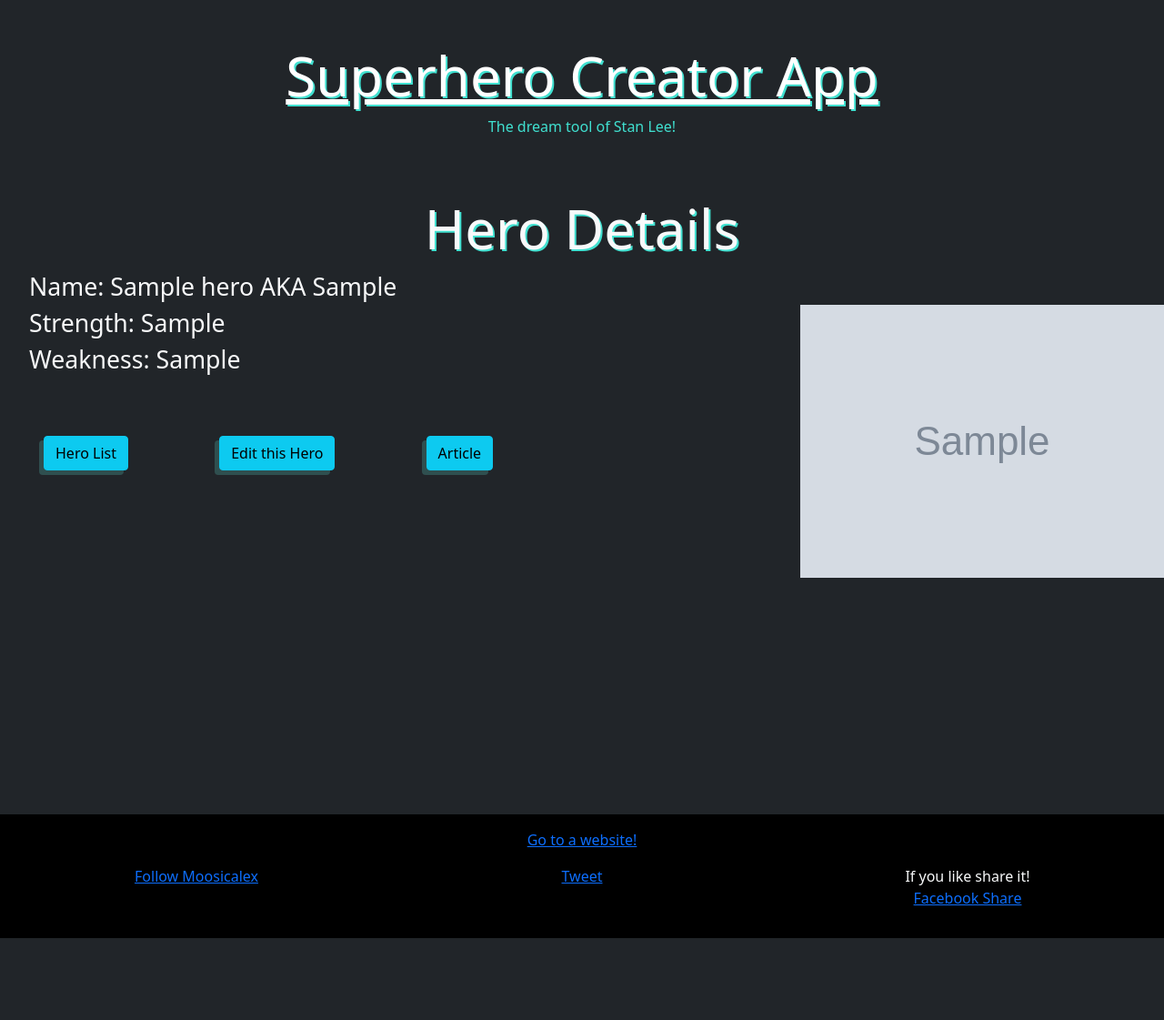
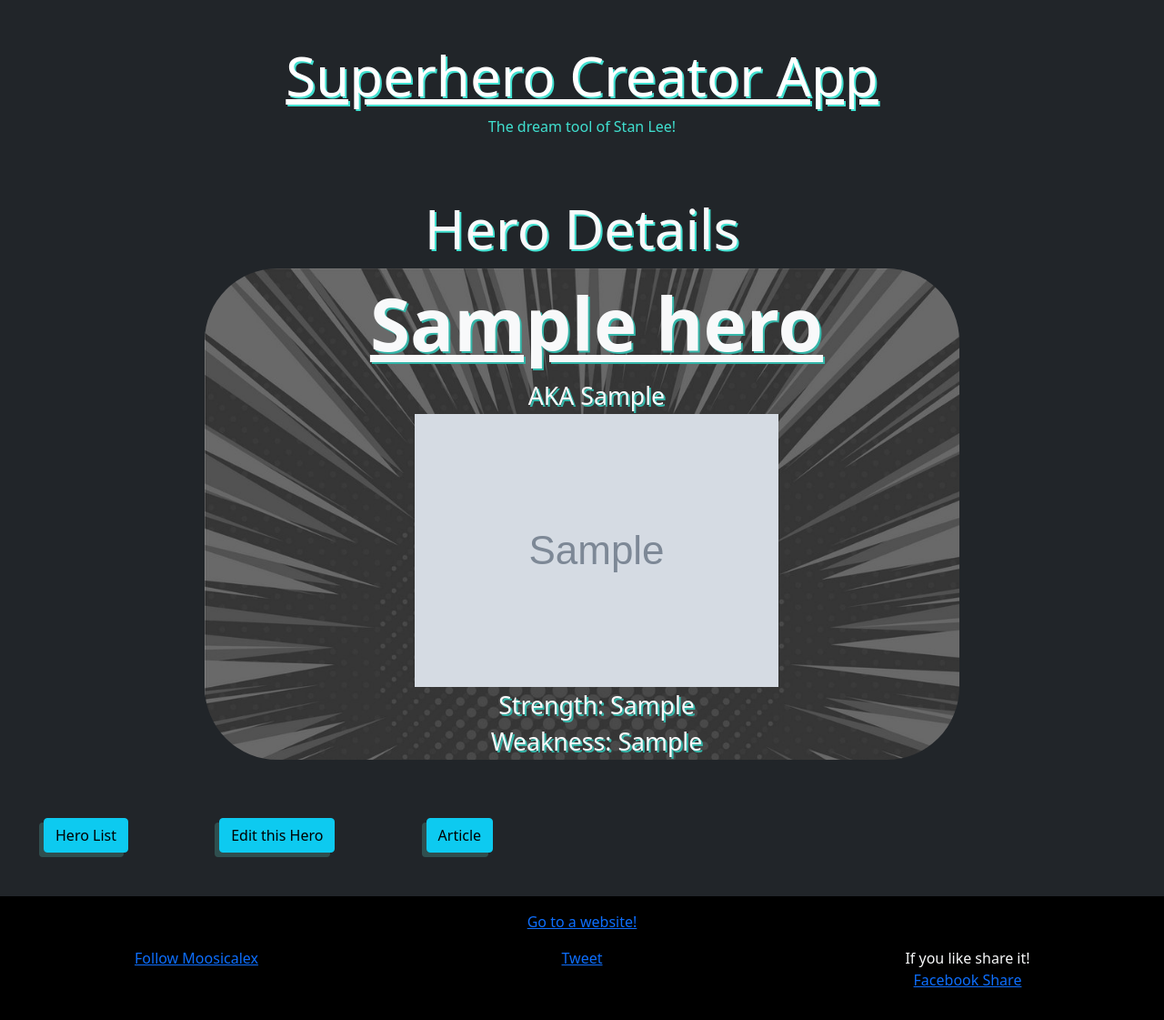
Before and after one commit to Moosicalex/BACS350, a Django app: page /hero/1 in a window 1280 px wide. Shown: the part 107-1228 px from the top of the page at 91% size. Before the commit the page ends 1138 px from the top, so only its background shows below. Run offline with Django 3.2, Linux system fonts and the light colour scheme; tables that the repository leaves empty hold one stand-in row (values such as "Sample post"); grey boxes marked "Sample" are stand-in pictures; some libraries are stand-ins or nearby versions.

Commit message:
lots of aesthetic changes

```diff
--- a/week10/Superhero/static/hero_4.css
+++ b/week10/Superhero/static/hero_4.css
@@ -16,6 +16,12 @@ h1  {
     font-size: 60px;
 }
 
+.heroName {
+    font-size: 60pt;
+    font-weight: 700;
+    text-decoration: underline;
+}
+
 img {
     max-width:700px;
     height:auto;
@@ -28,7 +34,8 @@ img {
     max-width:450px;
     height:auto;
     width:auto;
-    float: right;
+    float: none;
+    justify-content: center;
 }
 
 
--- a/week10/Superhero/templates/hero_detail.html
+++ b/week10/Superhero/templates/hero_detail.html
@@ -5,11 +5,13 @@
 <header>
     <h1 class="bg-dark text-light">Hero Details</h1>
 </header>
-<ul>
-    <li>Name: {{ object.name }} AKA {{ object.identity }}</li>
-    <a href="{{object.image}}">
-    <img style="max-height:450px; max-width:450px;" src="{{ object.image }}" alt="{{ object.name }} has left the building">
-    </a>
+<ul class="text-center" style="background-image: url('../static/images/background.jpg'); background-repeat: no-repeat; background-size: cover; border-radius: 60pt; text-shadow:2px 2px rgb(52, 182, 169); margin-left: 225px; margin-right: 225px;">
+    <li><div class="heroName"> {{ object.name }}</div> AKA {{ object.identity }}</li>
+    <div class=" text-center">
+        <a href="{{object.image}}">
+            <img class="descImg" style="max-width:450px; " src="{{ object.image }}" alt="{{ object.name }} has left the building">
+        </a>
+    </div>
     <li>Strength: {{ object.strength }}</li>
     <li>Weakness: {{ object.weakness }}</li>
 </ul>
--- a/week10/Superhero/templates/superhero_theme.html
+++ b/week10/Superhero/templates/superhero_theme.html
@@ -7,7 +7,7 @@
     <meta name="viewport" content="width=device-width, initial-scale=1.0">
     <title>Superhero</title>
     <link href="https://cdn.jsdelivr.net/npm/bootstrap@5.1.1/dist/css/bootstrap.min.css" rel="stylesheet">
-    <link href="/static/hero_3.css" rel="stylesheet">
+    <link href="/static/hero_4.css" rel="stylesheet">
 </head>
 
 <body>
```
Also changed, not shown: week10/Superhero/Documents/blackwidow.md (+3 -3 lines), week10/Superhero/hero/migrations/0004_alter_hero_description.py (added), week10/Superhero/static/images/background.jpg (added), week10/Superhero/static/images/blackwidow.png, week10/Superhero/static/images/ironman.png.
